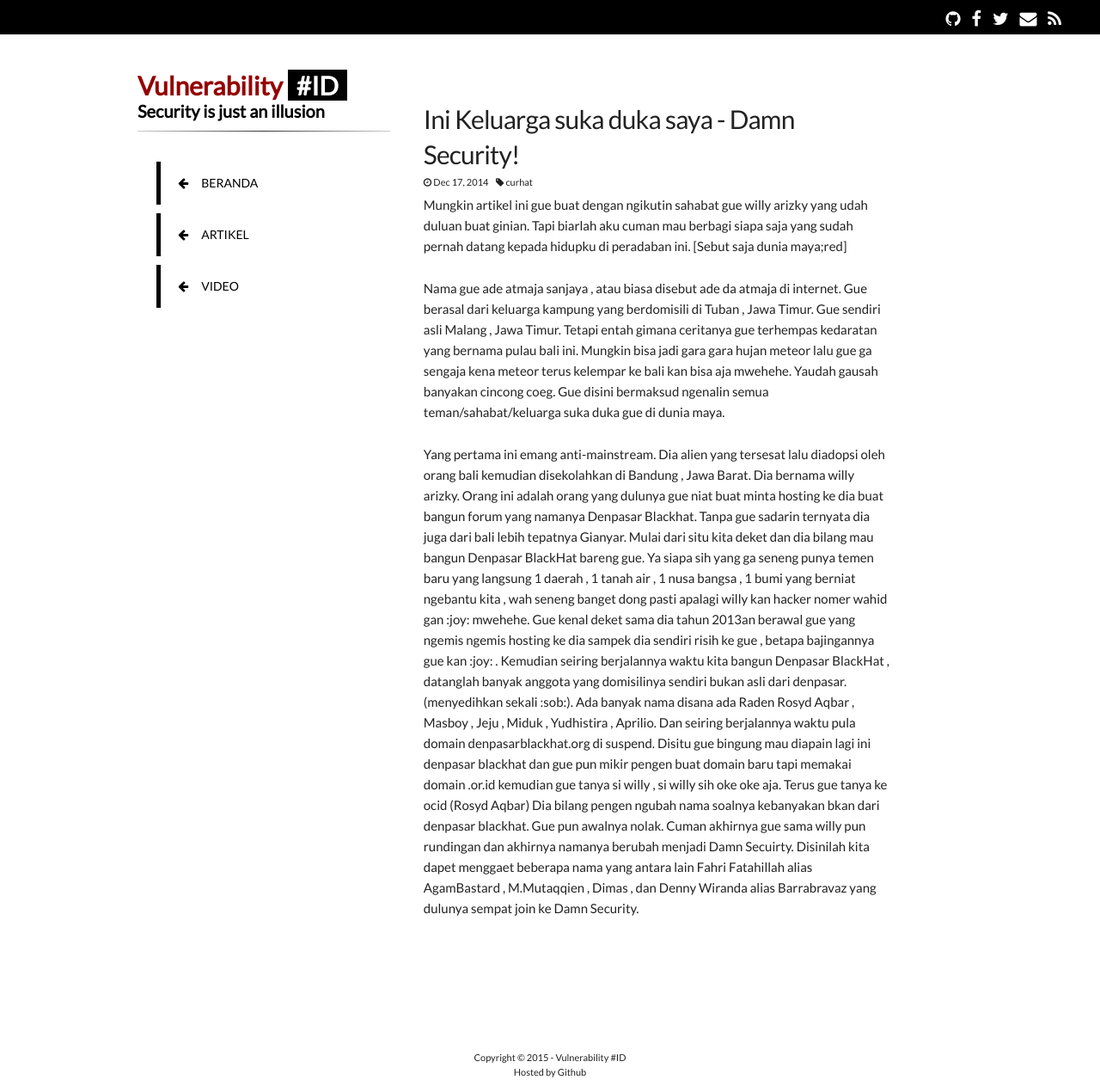
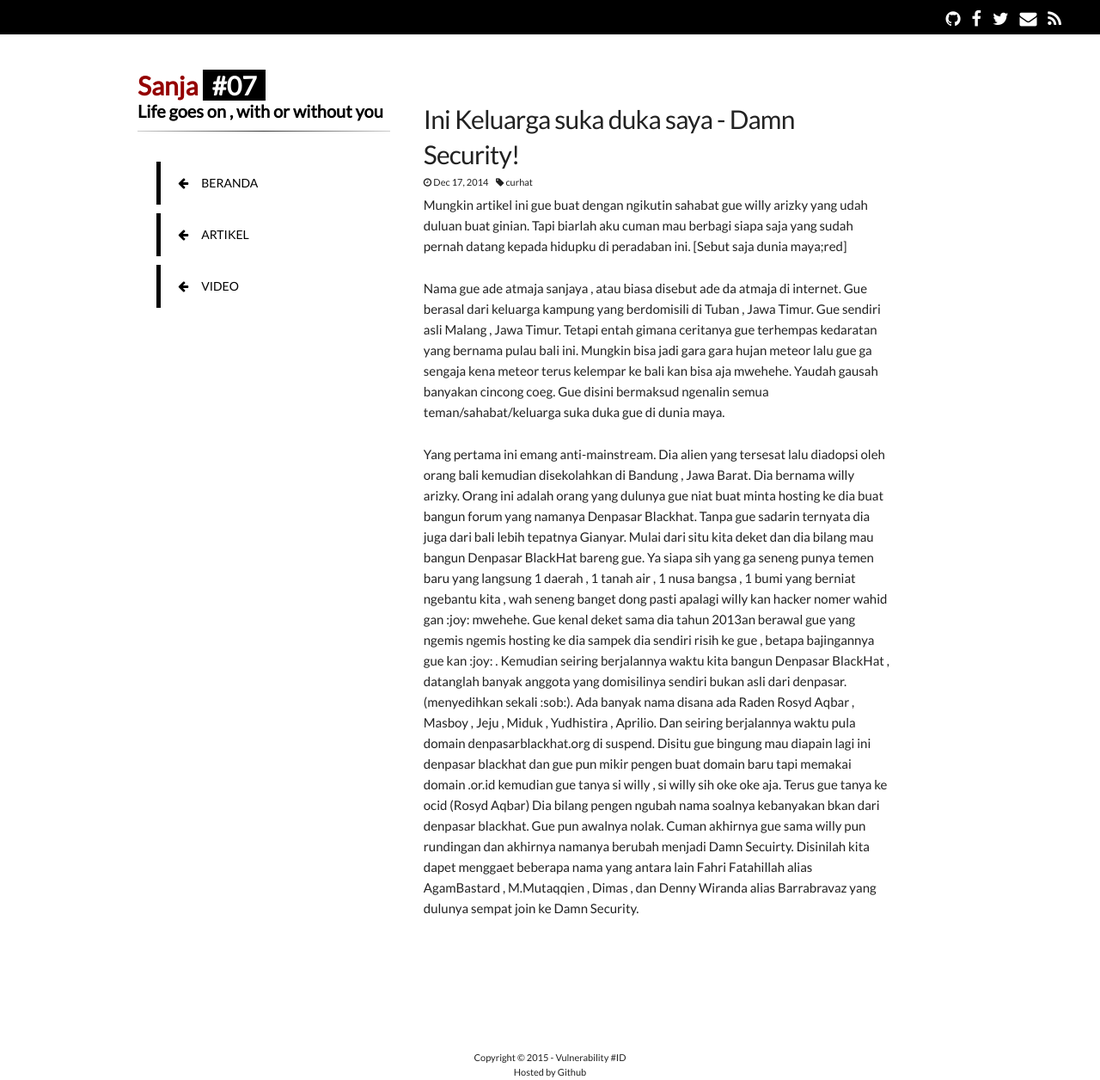
Before and after one commit to sanjaatmaja/sanjaatmaja.github.io, a Jekyll site: the page built from _posts/2014-12-17-All-About-Me.markdown, in a window 1280 px wide. Shown: the whole page at 86% size. Built offline with Jekyll 4.4.1, drawn with Linux system fonts in a browser that asks for light colours; nearby versions of some CDN libraries; comment, search, counter and statistics services are not loaded.

Commit message:
Update default.html

```diff
--- a/_layouts/default.html
+++ b/_layouts/default.html
@@ -15,8 +15,8 @@
 
     <div class="four columns">
       <div class="logo">
-          Vulnerability <span class="logo2nd">#ID</span>
-          <div class="tagline">Security is just an illusion</div>
+          Sanja <span class="logo2nd">#07</span>
+          <div class="tagline">Life goes on , with or without you</div>
       </div>
           <hr class="style-two">
           <nav>
```
